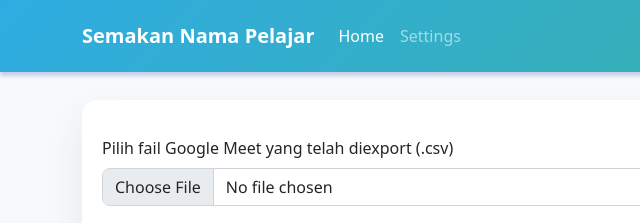
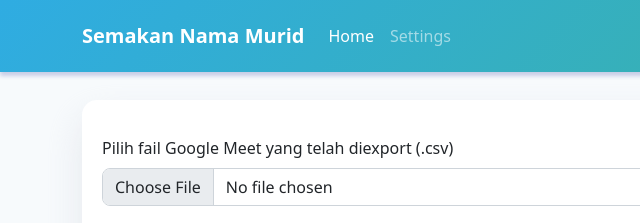
Before and after one commit to atifmustaffa/semak-kelas, an Electron app: page index.html in a window 1280 px wide. Shown: the top 223 px of the page, 0-640 px from the left. Drawn offline with Linux system fonts and the light colour scheme; no server answers.

Commit message:
feat: Change title

```diff
--- a/index.html
+++ b/index.html
@@ -17,7 +17,7 @@
       <div class="container-lg my-0 p-0">
         <nav class="navbar navbar-expand-lg navbar-dark">
           <div class="container-fluid">
-            <a class="navbar-brand text-white fw-bold">Semakan Nama Pelajar</a>
+            <a class="navbar-brand text-white fw-bold">Semakan Nama Murid</a>
             <button class="navbar-toggler" type="button" data-bs-toggle="collapse" data-bs-target="#navbarNav" aria-controls="navbarNav" aria-expanded="false" aria-label="Toggle navigation">
               <span class="navbar-toggler-icon"></span>
             </button>
```
Also changed, not shown: settings.html (+1 -1 lines).
